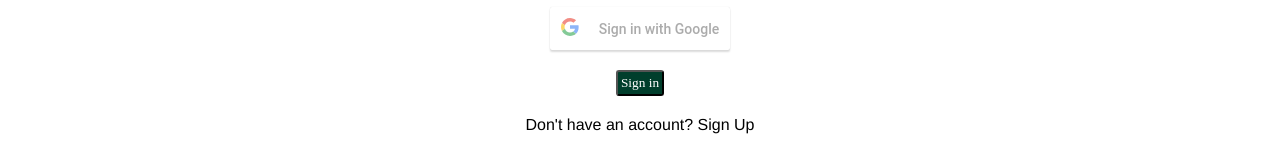
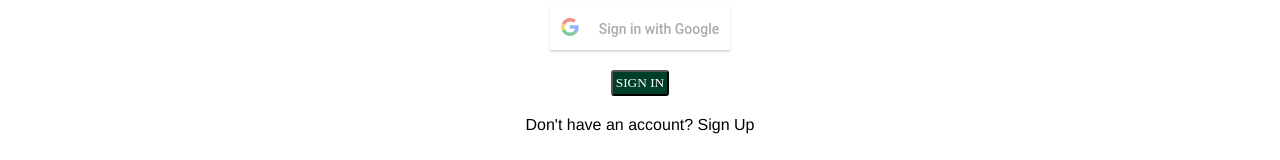
Before and after one commit to katebry/golden-shoe-store, a React (Create React App) app in the folder frontend/: page /login in a window 1280 px wide. Shown: the part 353-513 px from the top of the page. Built offline with nearby package versions, Linux system fonts and the light colour scheme.

Commit message:
chore: uppercased button text

```diff
--- a/frontend/src/pages/Login.js
+++ b/frontend/src/pages/Login.js
@@ -134,7 +134,7 @@ export const LoginPage = () => {
           </ButtonContainer>
           <ButtonContainer>
             <button onClick={handleSubmit}>
-              {isNewUser ? "Sign up" : "Sign in"}
+              {isNewUser ? "SIGN UP" : "SIGN IN"}
             </button>
           </ButtonContainer>
           <ButtonContainer>
```
